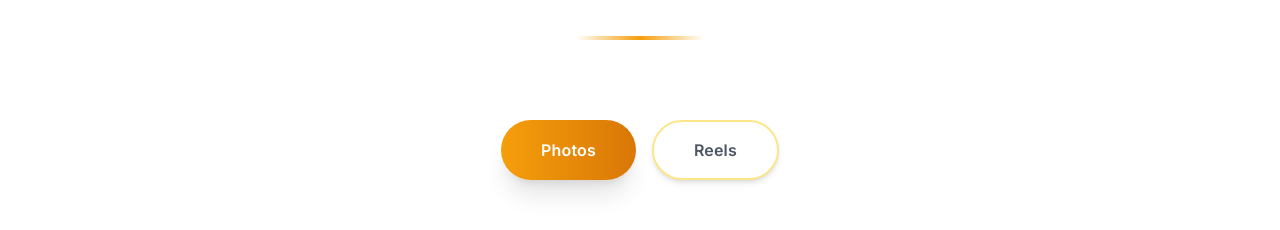
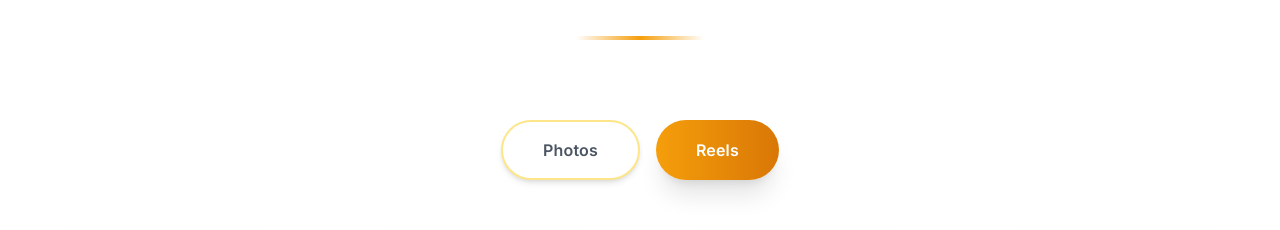
Before and after one commit to dhruvshivhare1/suhani, a Next.js app: page / in a window 1280 px wide. Shown: the part 4046-4276 px from the top of the page. Built offline with nearby package versions, Linux system fonts and the light colour scheme.

Commit message:
Update page.tsx

```diff
--- a/app/page.tsx
+++ b/app/page.tsx
@@ -28,7 +28,7 @@ import { Tabs, TabsContent, TabsList, TabsTrigger } from '@/components/ui/tabs';
 
 export default function Home() {
   const [selectedImage, setSelectedImage] = useState<string | null>(null);
-  const [activeTab, setActiveTab] = useState<'photos' | 'reels'>('photos');
+  const [activeTab, setActiveTab] = useState<'photos' | 'reels'>('reels');
   const [scrolled, setScrolled] = useState(false);
   const [selectedService, setSelectedService] = useState<string>('party');
   const [playingVideo, setPlayingVideo] = useState<number | null>(null);
```
